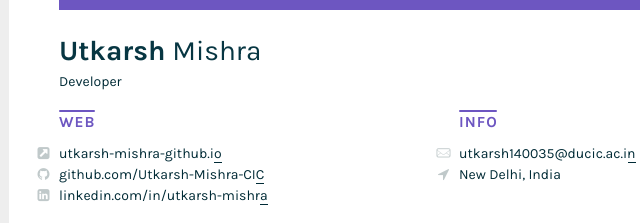
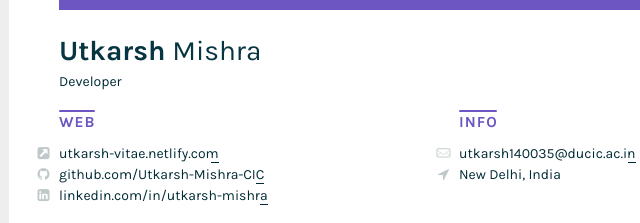
Before and after one commit to Utkarsh-Mishra-CIC/spirit-netlify, a plain HTML site: page lulz.html in a window 1280 px wide. Shown: the top 223 px of the page, 181-821 px from the left. Drawn offline with Linux system fonts and the light colour scheme; a web font is replaced by a local one.

Commit message:
updated cv

```diff
--- a/lulz.html
+++ b/lulz.html
@@ -37,7 +37,7 @@
 			<div>
 				<h1>Web</h1>
 				<ul>
-					<li><a rel="noopener noreferrer" href="https://utkarsh-mishra-cic.github.io" title="utkarsh-mishra-github.io"><i class="icon icon-link"></i><span>utkarsh-mishra-github.io</span></a></li>
+					<li><a rel="noopener noreferrer" href="https://utkarsh-vitae.netlify.com" title="utkarsh-vitae.netlify.com"><i class="icon icon-link"></i><span>utkarsh-vitae.netlify.com</span></a></li>
 					<li><a rel="noopener noreferrer" href="https://github.com/Utkarsh-Mishra-CIC" title="github.com/Utkarsh-Mishra-CIC"><i class="icon icon-git"></i><span>github.com/Utkarsh-Mishra-CIC</span></a></li>
 					<li><a rel="noopener noreferrer" href="https://www.linkedin.com/in/utkarsh-mishra" title="linkedin.com/in/utkarsh-mishra"><i class="icon icon-linkedin"></i><span>linkedin.com/in/utkarsh-mishra</span></a></li>
 				</ul>
```
